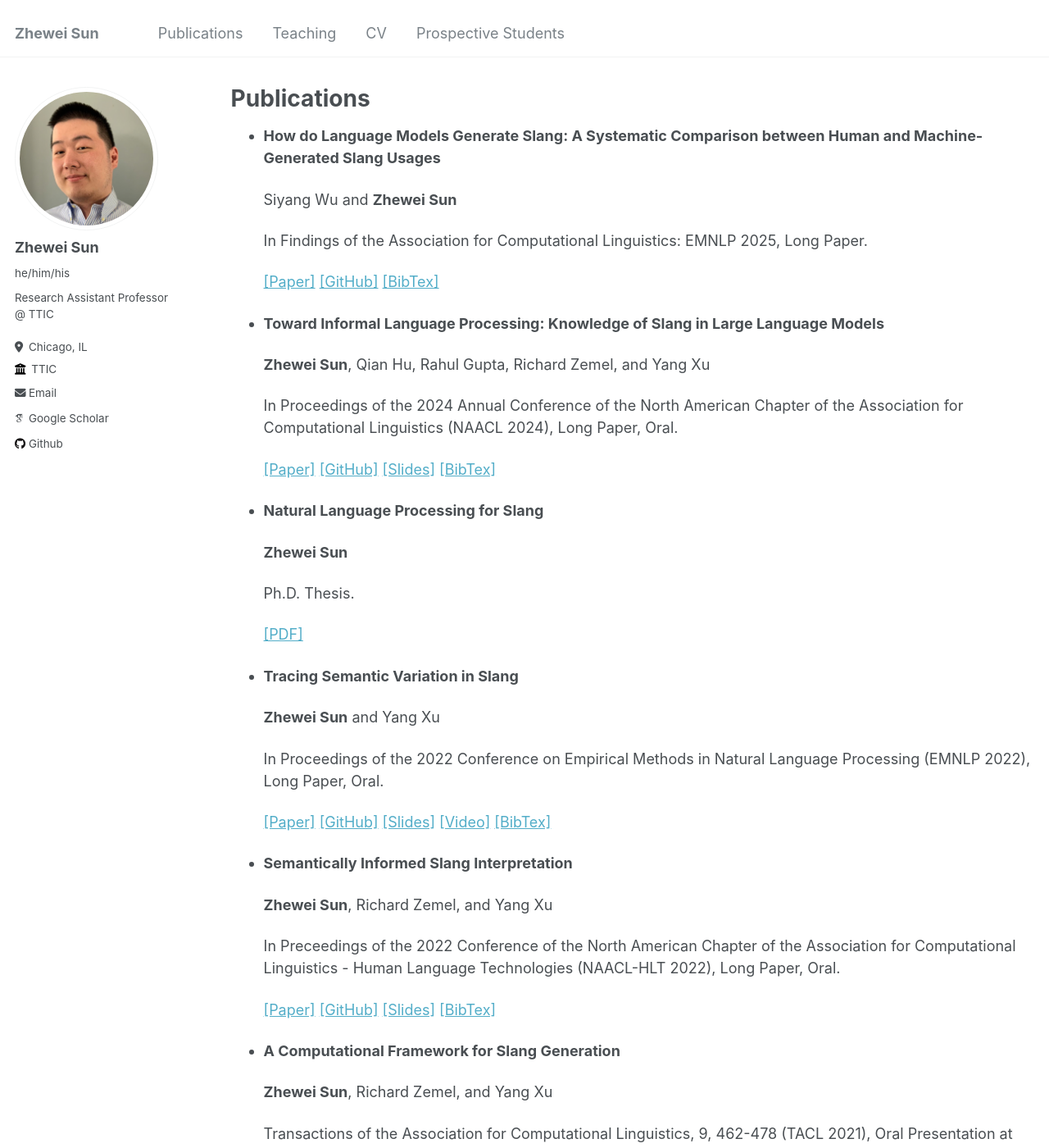
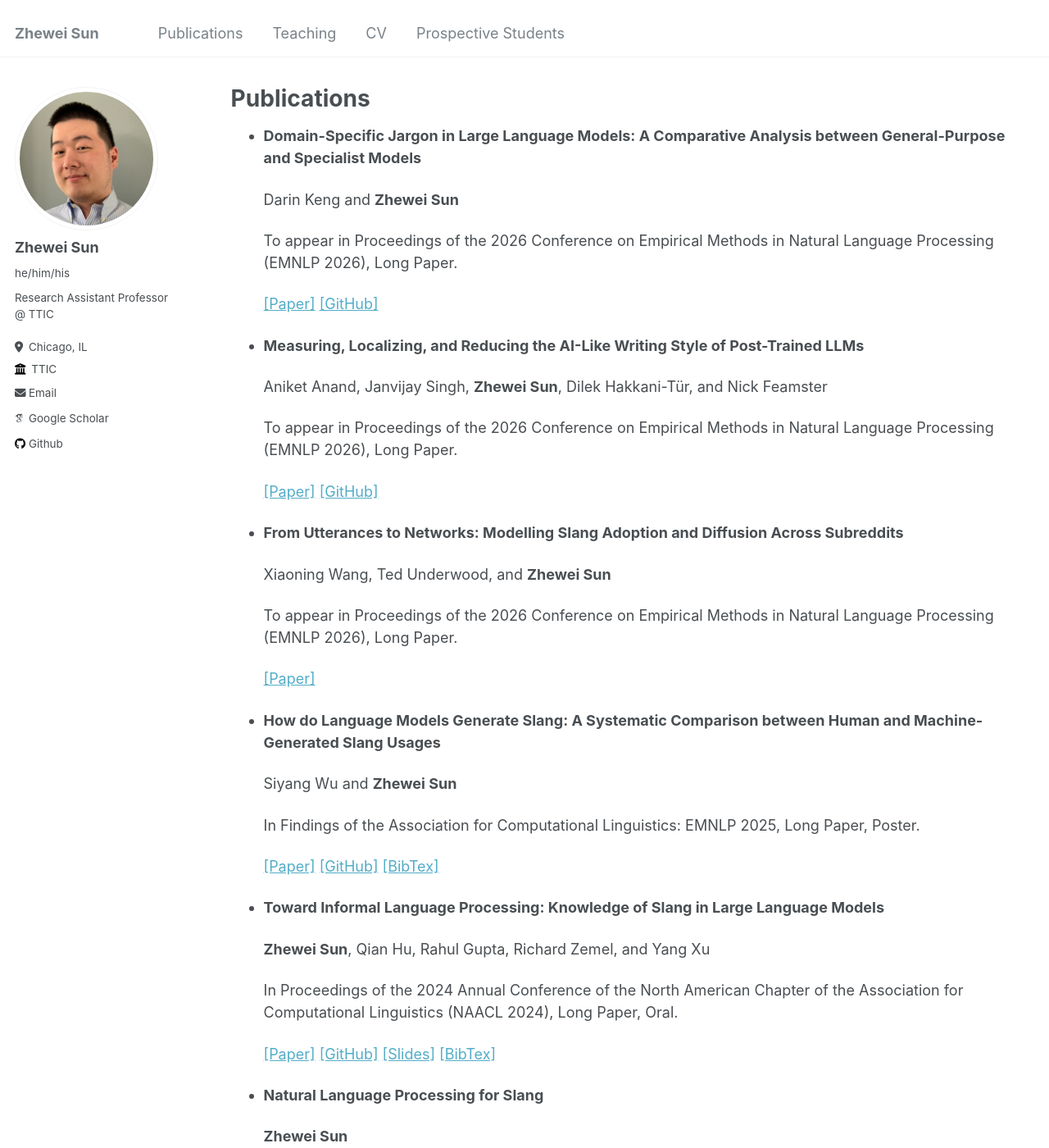
Before and after one commit to zhewei-sun/zhewei-sun.github.io, a Jekyll site: the page built from _pages/publications.md, in a window 1280 px wide and 1400 px high. Shown: the whole window at 82% size. Built offline with Jekyll 4.4.1, drawn with Linux system fonts in a browser that asks for light colours; some web fonts are replaced.

Commit message:
Update F26

```diff
--- a/_pages/publications.md
+++ b/_pages/publications.md
@@ -5,11 +5,35 @@ permalink: /publications/
 author_profile: true
 ---
 
+- **Domain-Specific Jargon in Large Language Models: A Comparative Analysis between General-Purpose and Specialist Models**
+
+    Darin Keng and **Zhewei Sun**
+
+    To appear in Proceedings of the 2026 Conference on Empirical Methods in Natural Language Processing (EMNLP 2026), Long Paper.
+
+    [[Paper]](https://arxiv.org/abs/2609.13556) [[GitHub]](https://github.com/darinkeng/domain-jargon-llm)
+
+- **Measuring, Localizing, and Reducing the AI-Like Writing Style of Post-Trained LLMs**
+
+    Aniket Anand, Janvijay Singh, **Zhewei Sun**, Dilek Hakkani-Tür, and Nick Feamster
+
+    To appear in Proceedings of the 2026 Conference on Empirical Methods in Natural Language Processing (EMNLP 2026), Long Paper.
+
+    [[Paper]](https://arxiv.org/abs/2605.30526) [[GitHub]](https://github.com/alignment-signature/alignment-signature)
+
+- **From Utterances to Networks: Modelling Slang Adoption and Diffusion Across Subreddits**
+
+    Xiaoning Wang, Ted Underwood, and **Zhewei Sun**
+
+    To appear in Proceedings of the 2026 Conference on Empirical Methods in Natural Language Processing (EMNLP 2026), Long Paper.
+
+    [[Paper]](https://arxiv.org/abs/2609.25669)
+
 - **How do Language Models Generate Slang: A Systematic Comparison between Human and Machine-Generated Slang Usages**
 
     Siyang Wu and **Zhewei Sun**
 
-    In Findings of the Association for Computational Linguistics: EMNLP 2025, Long Paper.
+    In Findings of the Association for Computational Linguistics: EMNLP 2025, Long Paper, Poster.
 
     [[Paper]](https://aclanthology.org/2025.findings-emnlp.348/) [[GitHub]](https://github.com/siyangwu1/LLM-Slang-Dictionary) [[BibTex]]({{site.url}}/files/emnlp25_bib.txt)
 
```
Also changed, not shown: _pages/about.md (+12 -4 lines), _pages/teaching.md (+4 -0 lines).
